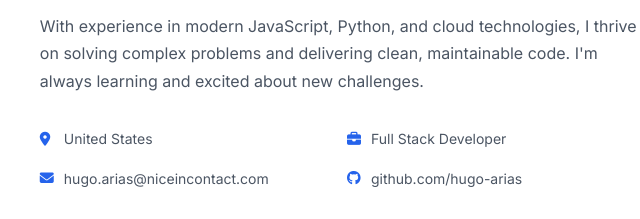
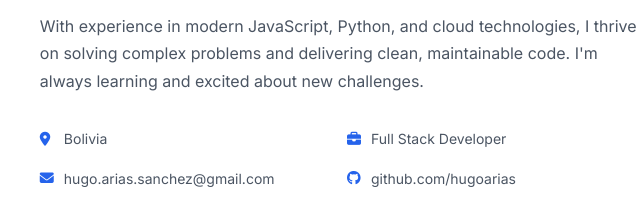
Before and after one commit to hugoarias/hugoarias.github.io, a plain HTML site: page index.html in a window 1280 px wide. Shown: the part 1134-1353 px from the top of the page, 520-1160 px from the left. Drawn offline with Linux system fonts and the light colour scheme.

Commit message:
Updating information

```diff
--- a/index.html
+++ b/index.html
@@ -97,7 +97,7 @@
             <ul class="about__facts" aria-label="Key facts">
               <li class="about__fact">
                 <i class="fa-solid fa-location-dot" aria-hidden="true"></i>
-                <span>United States</span>
+                <span>Bolivia</span>
               </li>
               <li class="about__fact">
                 <i class="fa-solid fa-briefcase" aria-hidden="true"></i>
@@ -105,11 +105,11 @@
               </li>
               <li class="about__fact">
                 <i class="fa-solid fa-envelope" aria-hidden="true"></i>
-                <span>hugo.arias@niceincontact.com</span>
+                <span>hugo.arias.sanchez@gmail.com</span>
               </li>
               <li class="about__fact">
                 <i class="fa-brands fa-github" aria-hidden="true"></i>
-                <span>github.com/hugo-arias</span>
+                <span>github.com/hugoarias</span>
               </li>
             </ul>
 
@@ -317,21 +317,21 @@
             </p>
             <ul class="contact__socials" role="list" aria-label="Social links">
               <li>
-                <a href="https://github.com/" target="_blank" rel="noopener noreferrer" class="contact__social-link" aria-label="Visit Hugo's GitHub profile">
+                <a href="https://github.com/hugoarias" target="_blank" rel="noopener noreferrer" class="contact__social-link" aria-label="Visit Hugo's GitHub profile">
                   <i class="fa-brands fa-github" aria-hidden="true"></i>
                   <span>GitHub</span>
                 </a>
               </li>
               <li>
-                <a href="https://linkedin.com/in/" target="_blank" rel="noopener noreferrer" class="contact__social-link" aria-label="Visit Hugo's LinkedIn profile">
+                <a href="https://www.linkedin.com/in/hugo-arias-sanchez" target="_blank" rel="noopener noreferrer" class="contact__social-link" aria-label="Visit Hugo's LinkedIn profile">
                   <i class="fa-brands fa-linkedin" aria-hidden="true"></i>
                   <span>LinkedIn</span>
                 </a>
               </li>
               <li>
-                <a href="mailto:hugo.arias@niceincontact.com" class="contact__social-link" aria-label="Send an email to Hugo">
+                <a href="mailto:hugo.arias.sanchez@gmail.com" class="contact__social-link" aria-label="Send an email to Hugo">
                   <i class="fa-solid fa-envelope" aria-hidden="true"></i>
-                  <span>hugo.arias@niceincontact.com</span>
+                  <span>hugo.arias.sanchez@gmail.com</span>
                 </a>
               </li>
             </ul>
```
